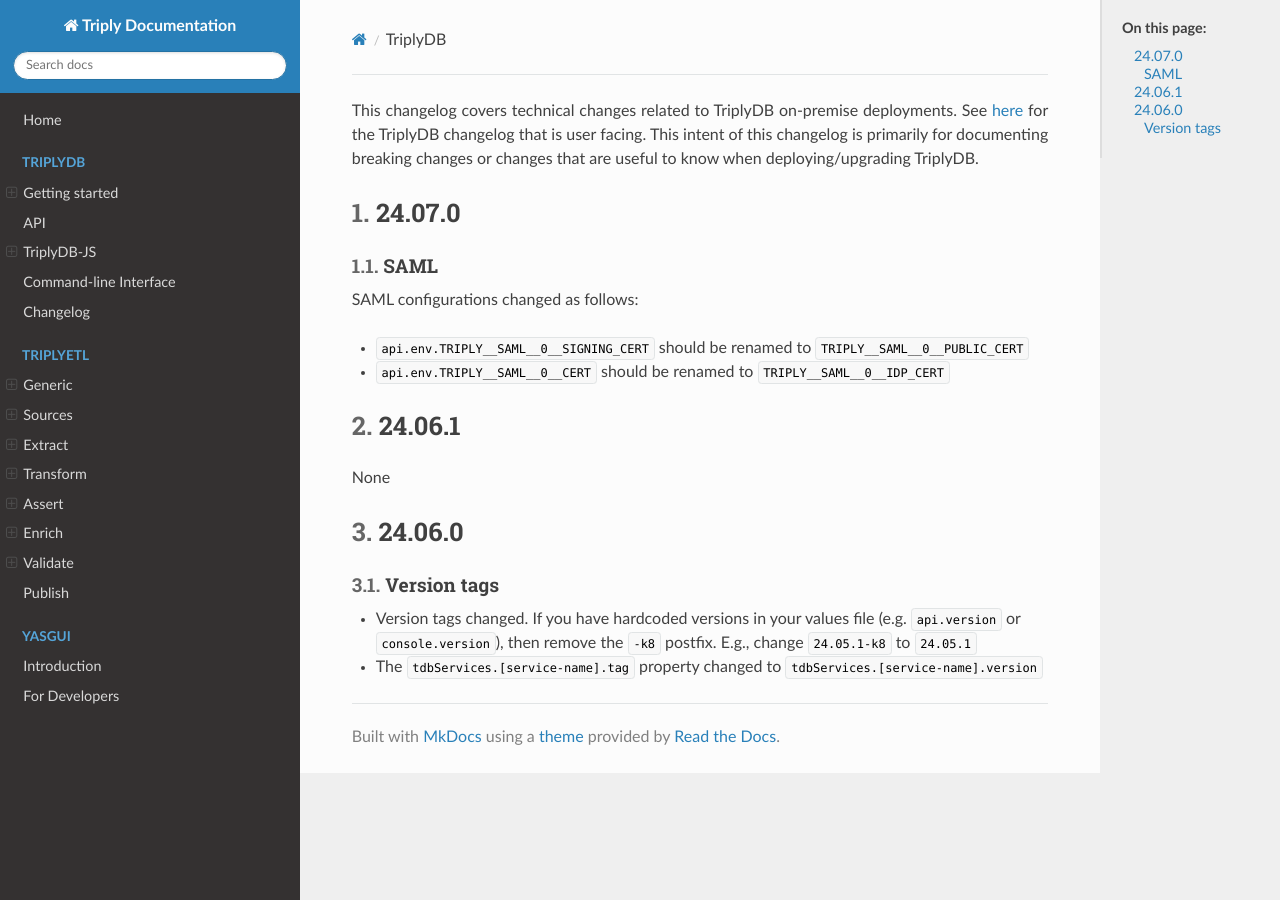
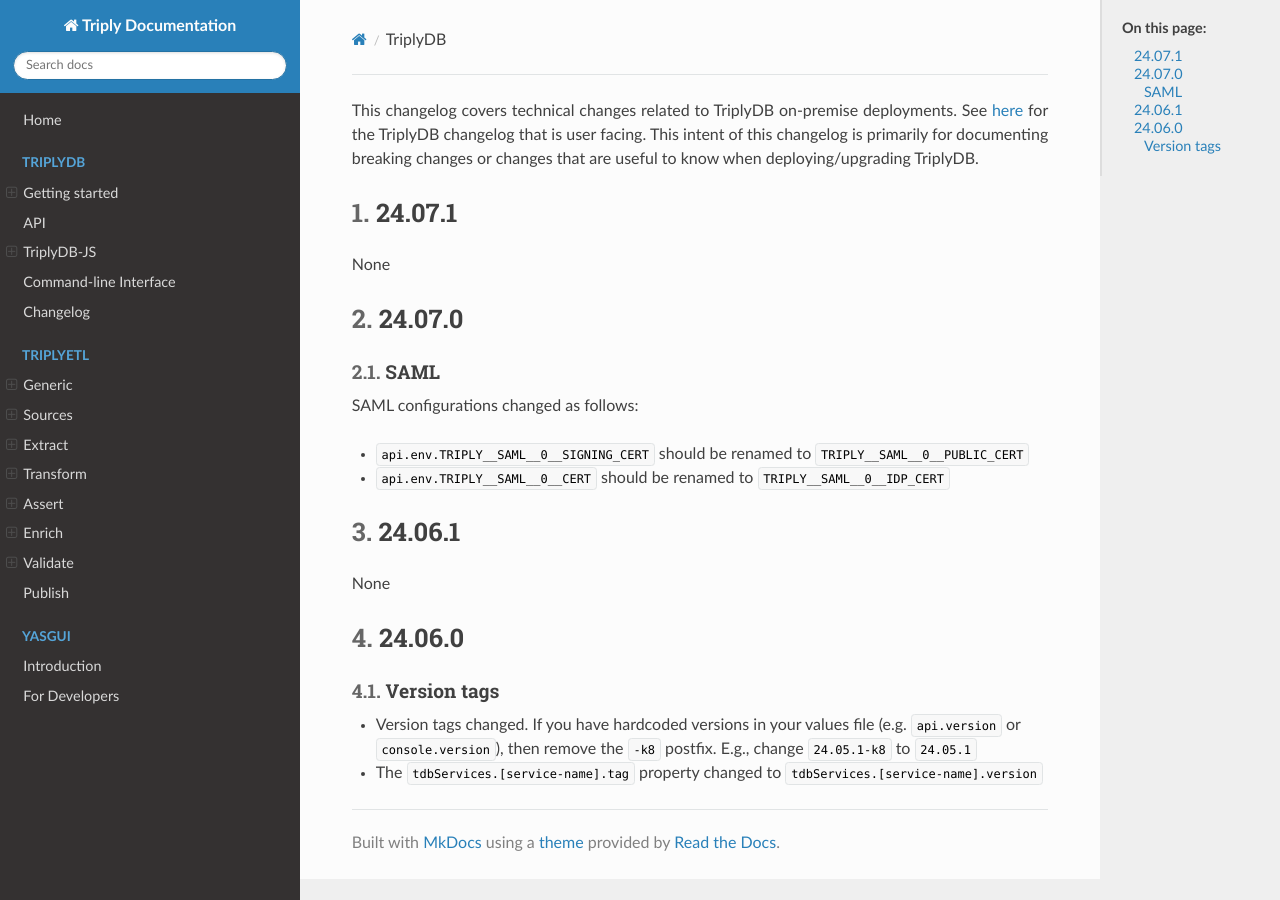
Before and after one commit to TriplyDB/Documentation, an MkDocs documentation site: the page built from docs/triplydb-technical-changelog/index.md, in a window 1280 px wide. Built offline with MkDocs 1.6.1, drawn with Linux system fonts in a browser that asks for light colours.

Commit message:
Update technical changelog

```diff
--- a/docs/triplydb-technical-changelog/index.md
+++ b/docs/triplydb-technical-changelog/index.md
@@ -7,6 +7,13 @@
 
 This changelog covers technical changes related to TriplyDB on-premise deployments. See [here](/triplydb-changelog) for the TriplyDB changelog that is user facing.
 This intent of this changelog is primarily for documenting breaking changes or changes that are useful to know when deploying/upgrading TriplyDB.
+
+
+## 24.07.1 {#24.07.1}
+
+None
+
+
 
 ## 24.07.0 {#24.07.0}
 
```
